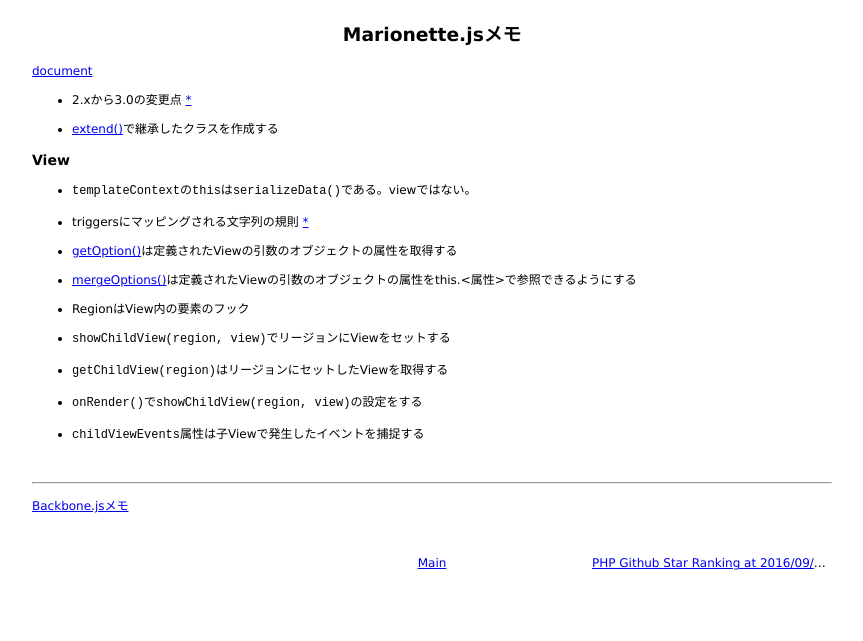
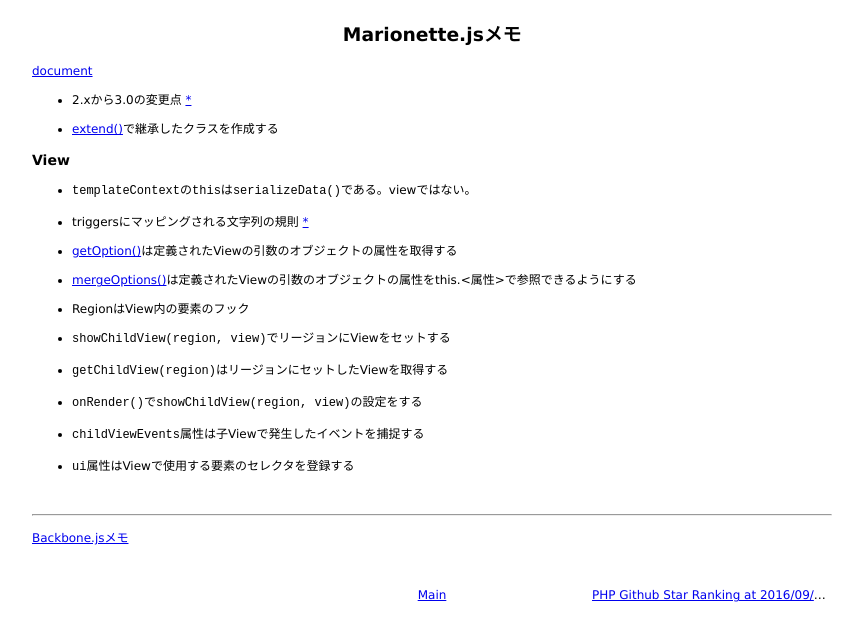
Before and after one commit to 38elements/38elements.github.com, a Jekyll site: the page built from _posts/2016-09-11-backbone_marionette.md, in a window 1280 px wide. Shown: the top 641 px of the page, without its empty margins (208-1071 px from the left). Built offline with Jekyll 4.4.1, drawn with Linux system fonts in a browser that asks for light colours.

Commit message:
Update 2016-09-11-backbone_marionette.md

```diff
--- a/_posts/2016-09-11-backbone_marionette.md
+++ b/_posts/2016-09-11-backbone_marionette.md
@@ -30,6 +30,7 @@ title: Marionette.jsメモ
 
 * `childViewEvents`属性は子Viewで発生したイベントを捕捉する
 
+* `ui`属性はViewで使用する要素のセレクタを登録する
 
 <br>
 <hr>
```
